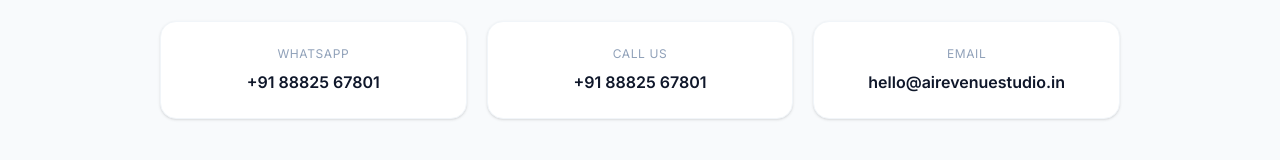
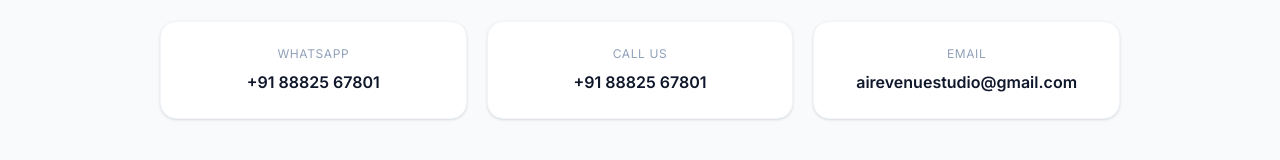
Before and after one commit to prabhatlnct2008/udyamsetu, a Next.js app in the folder landing/: page /ai_revenue_studio in a window 1280 px wide. Shown: the part 2642-2802 px from the top of the page. Built offline with nearby package versions, Linux system fonts and the light colour scheme.

Commit message:
Update AI Revenue Studio contact email to airevenuestudio@gmail.com
https://claude.ai/code/session_01X27kNUgjapB5HAsA7wr6yn

```diff
--- a/landing/src/app/ai_revenue_studio/page.tsx
+++ b/landing/src/app/ai_revenue_studio/page.tsx
@@ -18,7 +18,7 @@ export const metadata: Metadata = {
 
 const WHATSAPP_NUMBER = '918882567801';
 const WHATSAPP_DISPLAY = '+91 88825 67801';
-const EMAIL = 'hello@airevenuestudio.in';
+const EMAIL = 'airevenuestudio@gmail.com';
 const WHATSAPP_GENERIC = `https://wa.me/${WHATSAPP_NUMBER}?text=${encodeURIComponent(
   'Hi! I want to know about the ₹99 AI-designed website.',
 )}`;
```
